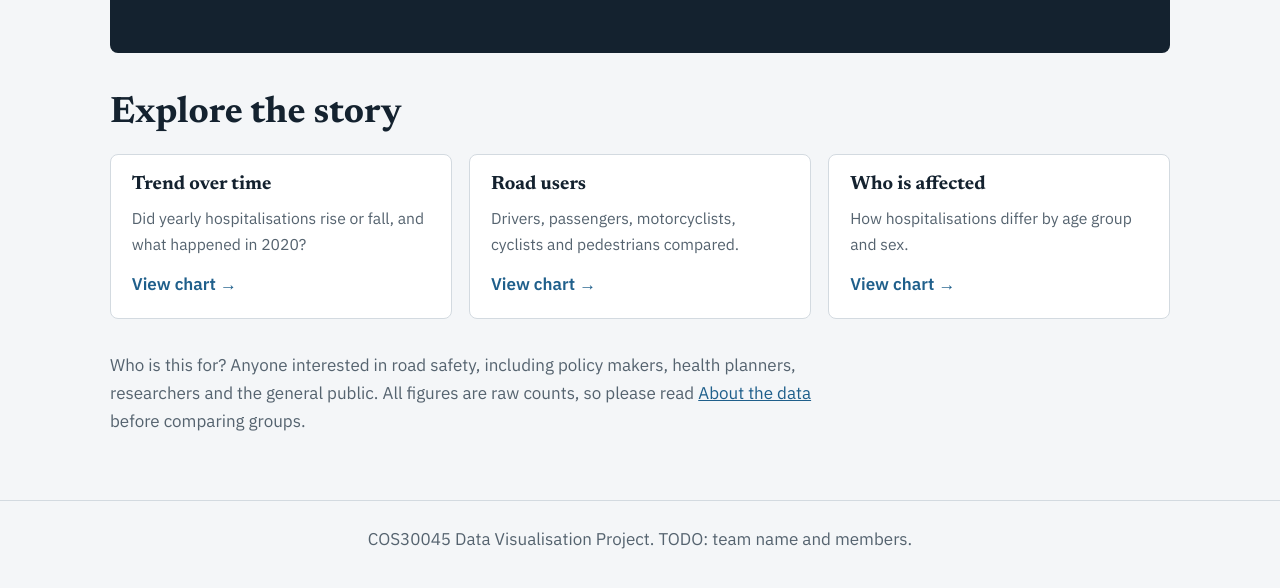
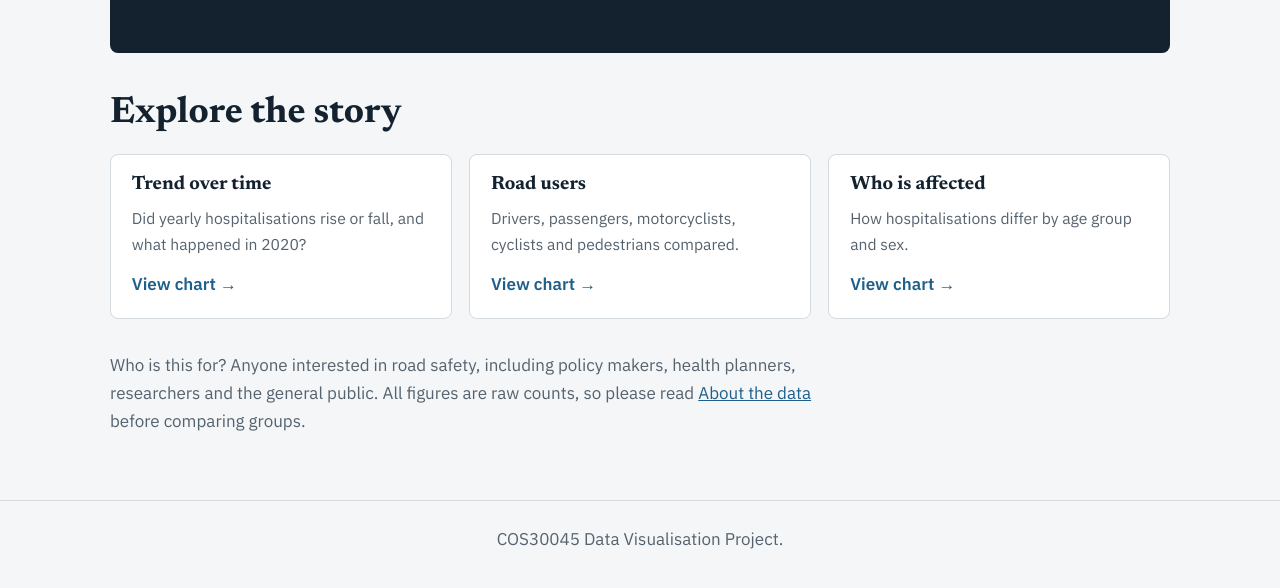
Before and after one commit to ivanjeremy475/teamDataViz-road-crash-viz, a plain HTML site: page index.html in a window 1280 px wide. Shown: the part 704-1292 px from the top of the page. Drawn offline with nearby package versions, Linux system fonts and the light colour scheme.

Commit message:
Update index.html
updated footer

```diff
--- a/index.html
+++ b/index.html
@@ -133,7 +133,7 @@
     </section>
   </main>
 
-  <footer class="site-footer"><p>COS30045 Data Visualisation Project. TODO: team name and members.</p></footer>
+  <footer class="site-footer"><p>COS30045 Data Visualisation Project.</p></footer>
   <div id="tooltip" class="tooltip" role="status" aria-live="polite"></div>
 </body>
 </html>
```
